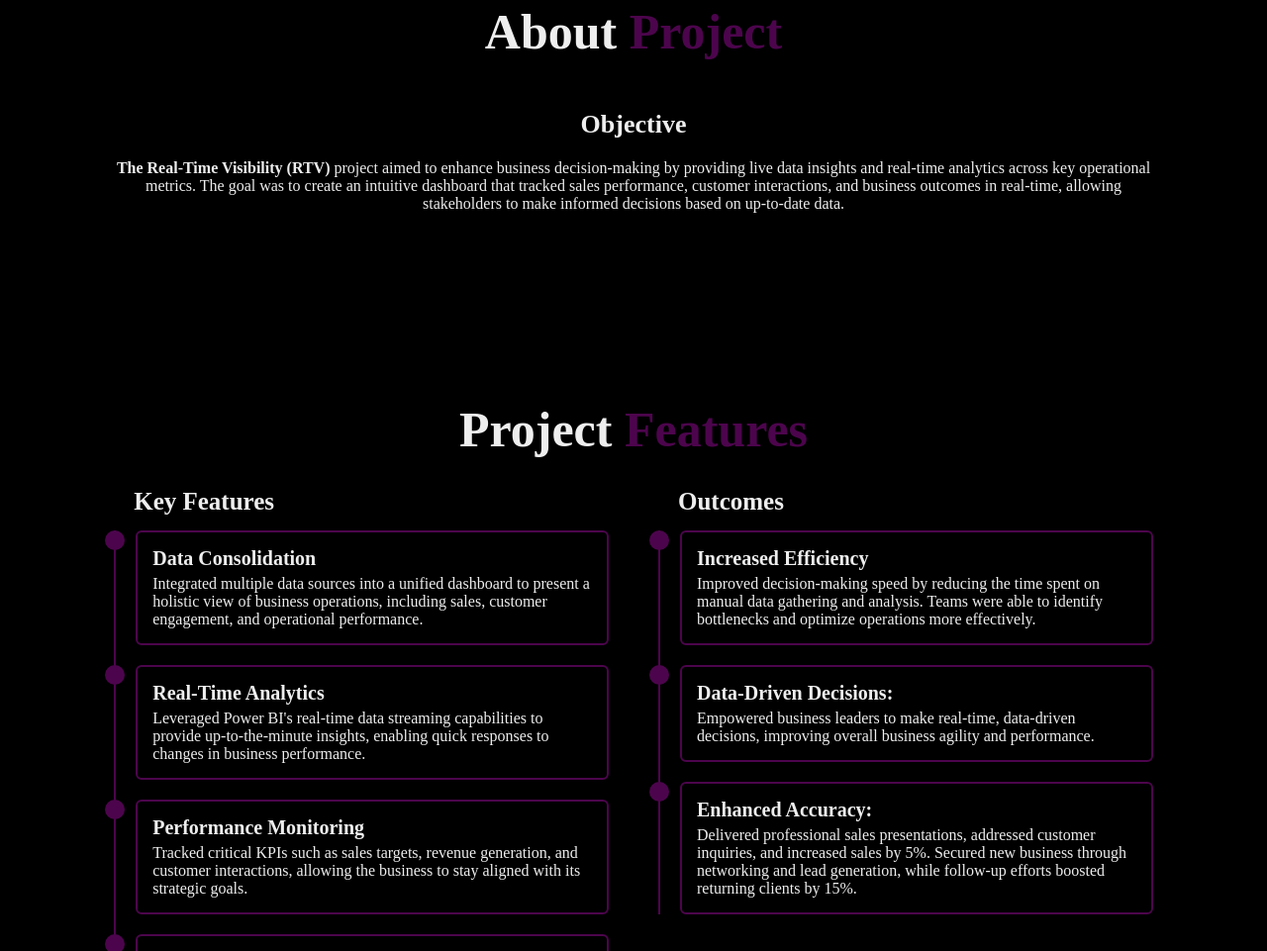
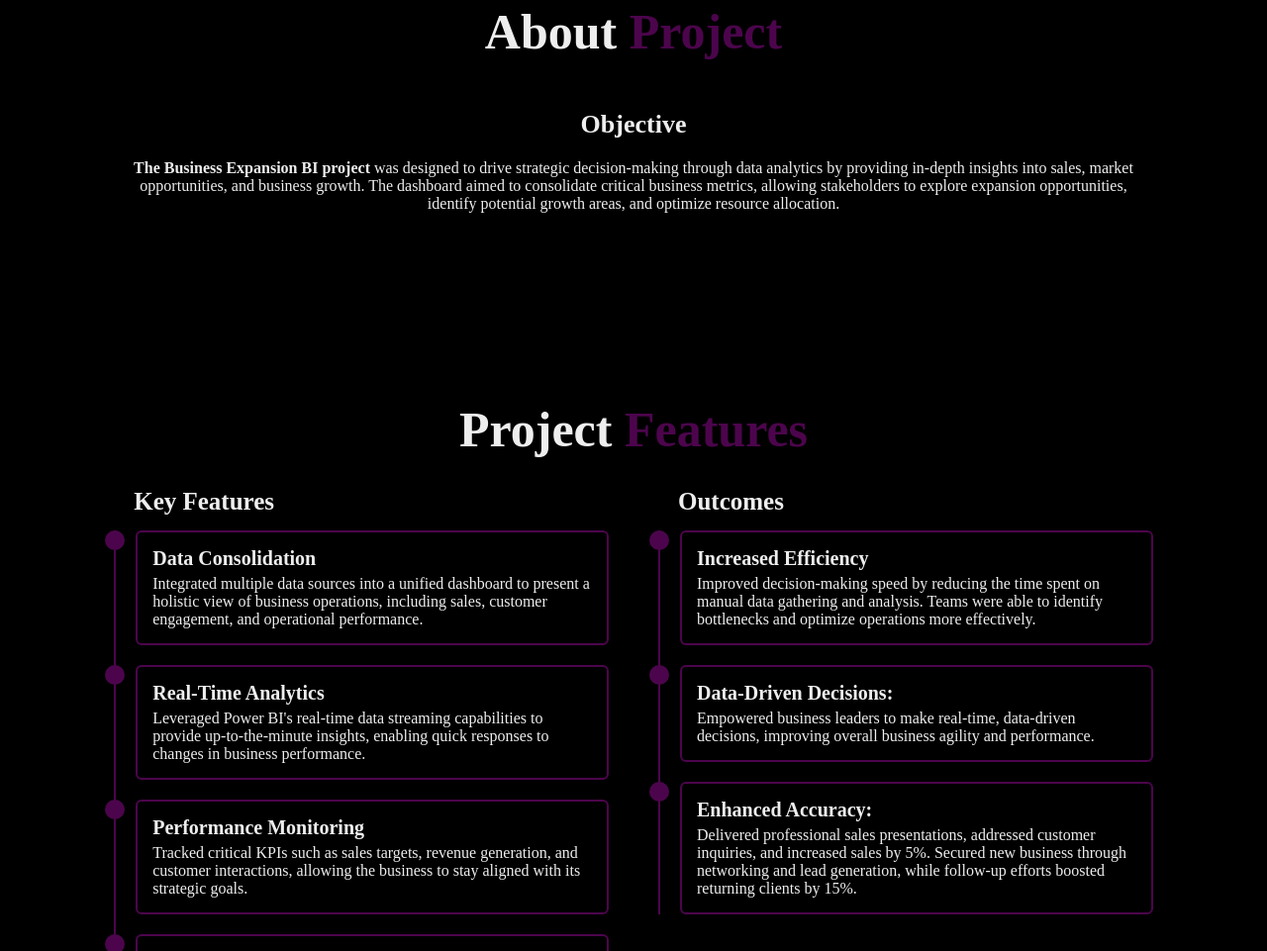
Before and after one commit to EvelynBankz/Evelyn-Bankz, a plain HTML site: page PowerBi/BEBI/BEBI-project.html in a window 1280 px wide. Shown: the part 897-1858 px from the top of the page at 99% size. Drawn offline with nearby package versions, Linux system fonts and the light colour scheme; files whose address does not match are found by name.

Commit message:
Update BEBI-project.html

```diff
--- a/PowerBi/BEBI/BEBI-project.html
+++ b/PowerBi/BEBI/BEBI-project.html
@@ -42,9 +42,10 @@
 
         <div class="about-content">
             <h3>Objective<span class="animate scroll" style="--i:3"></span></h3>
-            <p> <b>The Real-Time Visibility (RTV)</b> project aimed to enhance business decision-making by providing
-                live data insights and real-time analytics across key operational metrics.
-                The goal was to create an intuitive dashboard that tracked sales performance, customer interactions, and business outcomes in real-time, allowing stakeholders to make informed decisions based on up-to-date data.
+            <p> <b>The Business Expansion BI project</b>  was designed to drive strategic decision-making through data analytics by providing in-depth insights into sales, market opportunities, and business growth.
+                The dashboard aimed to consolidate critical business metrics, allowing stakeholders to explore expansion opportunities, identify potential growth areas, and optimize resource allocation.
+
+
 
                  <span class="animate scroll" style="--i:4"></span></p>
         </div>
```
